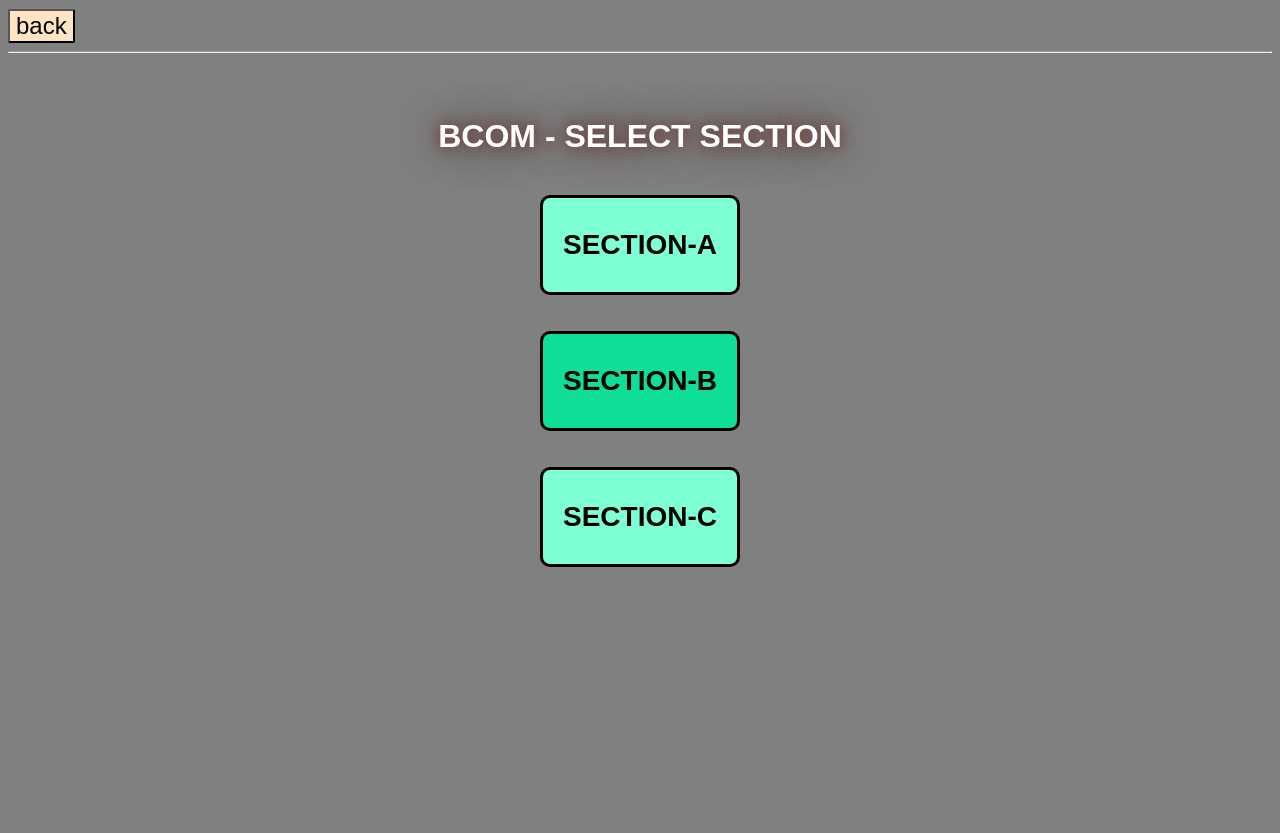
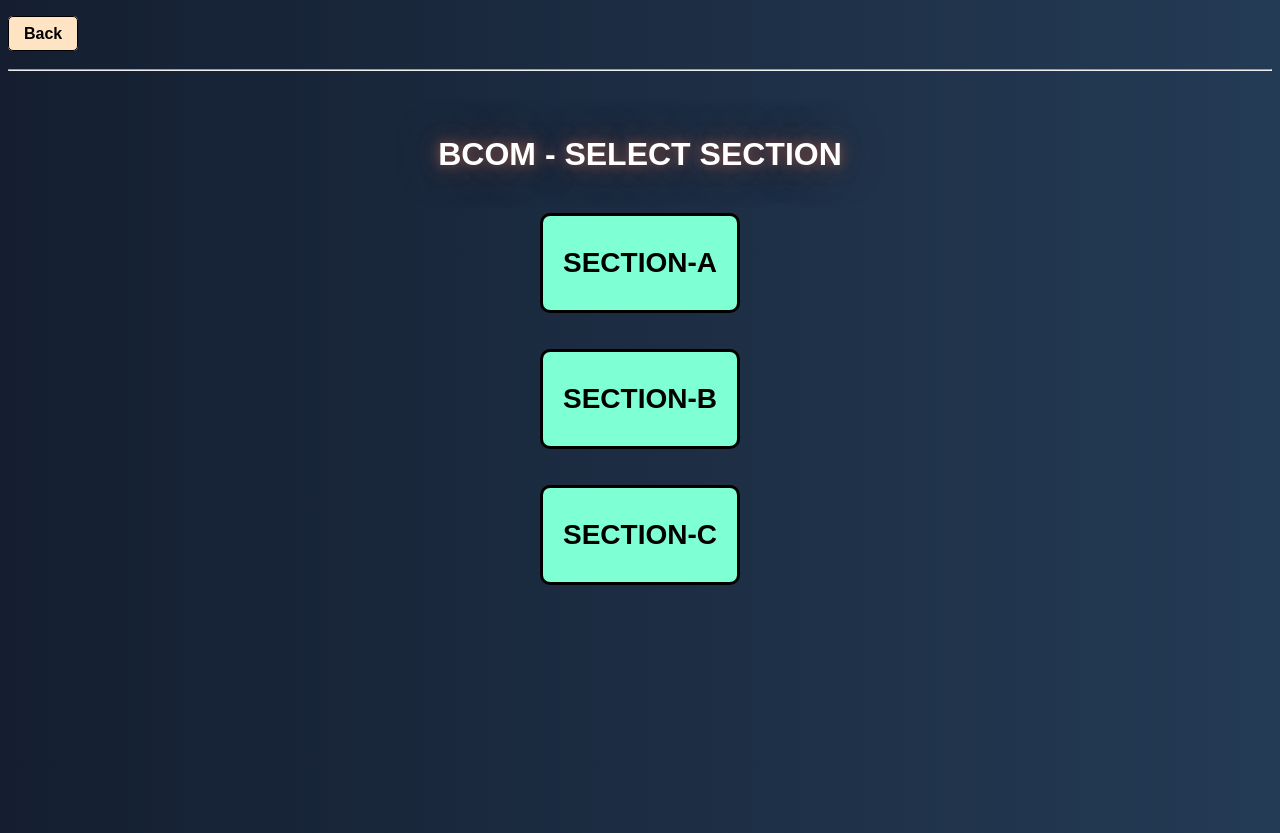
Before and after one commit to yashwanyash/sabstimetable, a website: page bcom2.html in a window 1280 px wide. Before the commit the page ends 800 px from the top, so only its background shows below. Drawn offline with Linux system fonts and the light colour scheme.

Commit message:
updated all bg color and back button

```diff
--- a/bcom2.html
+++ b/bcom2.html
@@ -7,18 +7,32 @@
 
     <title> Section</title>
     <style>
-      body{
+      body {
+        font-family: Arial, sans-serif;
+        background: linear-gradient(to right, #141e30, #243b55);
+        margin-top: 25px;
+        justify-content: center;
+        align-items: center;
+        height: 100vh
 
-          text-align: cente;
-          margin-top: 9px;
-        }
-        .back{
-          background-color: bisque;
-          color: black;
-          border-radius: 2px;
-          border-color: black;
-          font-size: x-large;
-        }
+    }
+      .back {
+
+        background-color: bisque;
+        color: black;
+        border-radius: 5px;
+        border: 1px solid black;
+        padding: 8px 15px;
+        font-size: 16px;
+        cursor: pointer;
+        text-decoration: none;
+        font-weight: bold;
+        transition: 0.3s;
+    }
+
+    .back:hover {
+        background-color: #e6c7a5;
+    }
       .first{
      background-color: aquamarine;
     color:black;
@@ -33,7 +47,7 @@
     border-color: black;
           border:solid;}
           .second{
-              background-color: rgb(15, 222, 153);
+            background-color: aquamarine;
       color:black;
       height: 100px;
       width: 200px;
@@ -70,8 +84,8 @@
           }
   </style>
   </head>
-  <body bgcolor="gray">
-    <a href="bcom_year.html"> <button class="back">back</button></a><hr><br><br>
+  <body >
+    <a href="bcom_year.html" class="back">Back</a><br><br><hr><br><br>
     <center> <h1 >
       Bcom - Select Section</h1><br>
       <a href="ttbcom2a.html">
```
Also changed, not shown: bba_year.html (+29 -15 lines), bca_year.html (+28 -14 lines), bcom1.html (+27 -26 lines), bcom3.html (+27 -26 lines), bcom_year.html (+28 -14 lines), course.html (+26 -12 lines), login_admin.html (+1 -1 lines), login_staff.html (+1 -1 lines).
